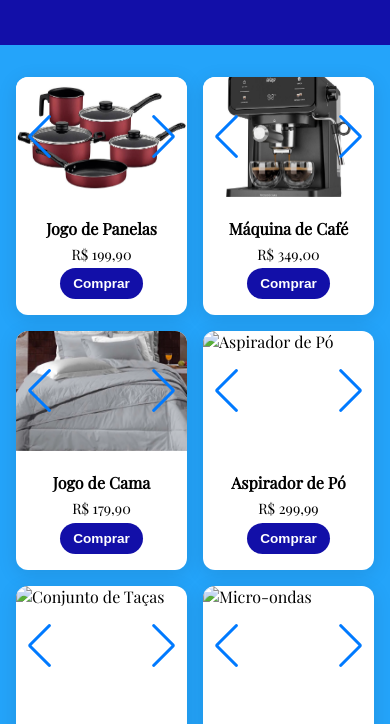
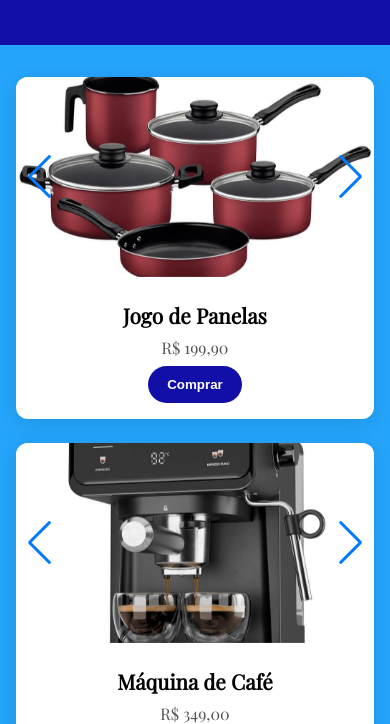
Before and after one commit to jeanmayara/casamento, a plain HTML site: page presentes.html in a window 390 px wide. Shown: the part 117-841 px from the top of the page. Drawn offline with nearby package versions, Linux system fonts and the light colour scheme.

Commit message:
Update presentes.css

```diff
--- a/presentes.css
+++ b/presentes.css
@@ -30,7 +30,11 @@ body {
   font-size: 1rem;
   margin-top: 0.5rem;
 }
-
+.lista h1 {
+      font-family: 'Great Vibes', cursive;
+      font-size: 3em;
+      margin: 0;
+    }
 /* Grid de cartões */
 .container {
   flex: 1;
@@ -38,8 +42,8 @@ body {
   margin: 2rem auto;
   padding: 0 1rem;
   display: grid;
-  grid-template-columns: repeat(2, 1fr); /* Agora 2 por linha no celular */
-  gap: 1rem;
+  gap: 1.5rem;
+  grid-template-columns: 1fr; /* padrão para celular: 1 por linha */
 }
 
 /* Cartões de presente */
@@ -63,21 +67,20 @@ body {
 }
 
 .info h3 {
-  font-size: 1.1rem;
-  margin: 0.3rem 0;
+  font-size: 1.3rem;
+  margin: 0.5rem 0;
 }
 
 .info p {
-  font-size: 0.95rem;
-  margin: 0.3rem 0;
+  color: #555;
+  margin: 0.5rem 0;
 }
 
 .buy-button {
   background-color: #120fa8;
   color: white;
   font-weight: bold;
-  font-size: 0.9rem;
-  padding: 0.6rem 1rem;
+  padding: 0.7rem 1.2rem;
   border: none;
   border-radius: 9999px;
   cursor: pointer;
@@ -175,12 +178,6 @@ body {
 .rodape h1{
   font-size: 12px;
 }
-
-/* Reduz altura da imagem para caber bem lado a lado */
-.gift-card img {
-  height: 130px;
-}
-
 /* Tablets: 2 itens por linha */
 @media (min-width: 600px) {
   .container {
@@ -193,22 +190,3 @@ body {
     grid-template-columns: repeat(3, 1fr);
   }
 }
-
-@media (max-width: 400px) {
-  .info h3 {
-    font-size: 1rem;
-  }
-
-  .info p {
-    font-size: 0.9rem;
-  }
-
-  .buy-button {
-    font-size: 0.85rem;
-    padding: 0.5rem 0.8rem;
-  }
-
-  .gift-card img {
-    height: 120px;
-  }
-}
```
